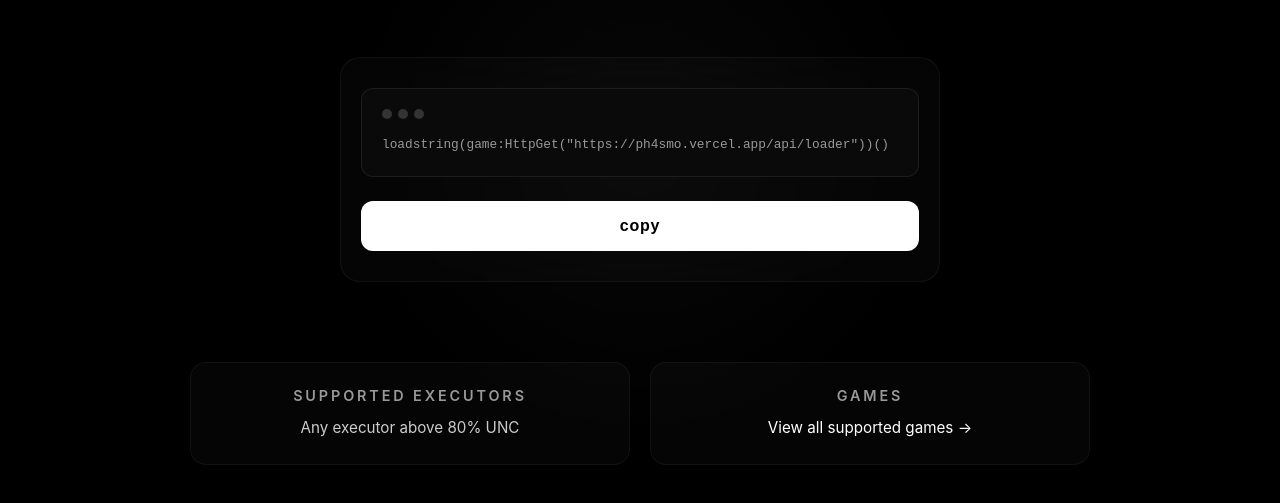
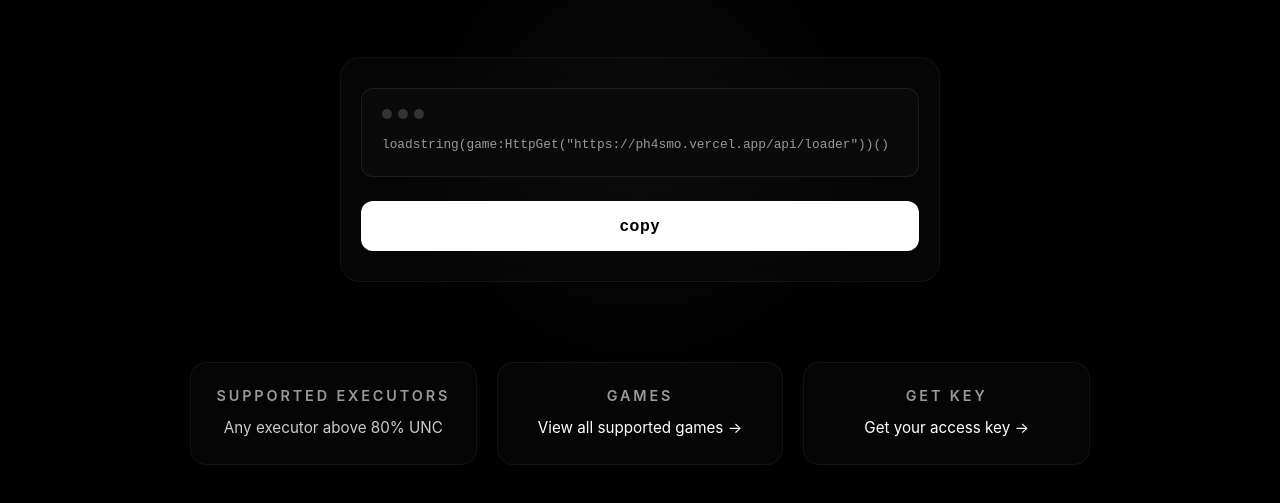
Before and after one commit to phasmoblade/ph4smo.club-nextgen, a website: page public/index.html in a window 1280 px wide. Shown: the part 253-756 px from the top of the page. Drawn offline with Linux system fonts and the light colour scheme.

Commit message:
Add files via upload

```diff
--- a/public/index.html
+++ b/public/index.html
@@ -251,6 +251,11 @@
                 <h3>games</h3>
                 <p><a href="/games">View all supported games →</a></p>
             </div>
+
+            <div class="info-card">
+                <h3>get key</h3>
+                <p><a href="https://ph4smoapi.vercel.app/get-key">Get your access key →</a></p>
+            </div>
         </div>
     </div>
 
```
Also changed, not shown: public/games.html (+1 -0 lines), vercel.json.
